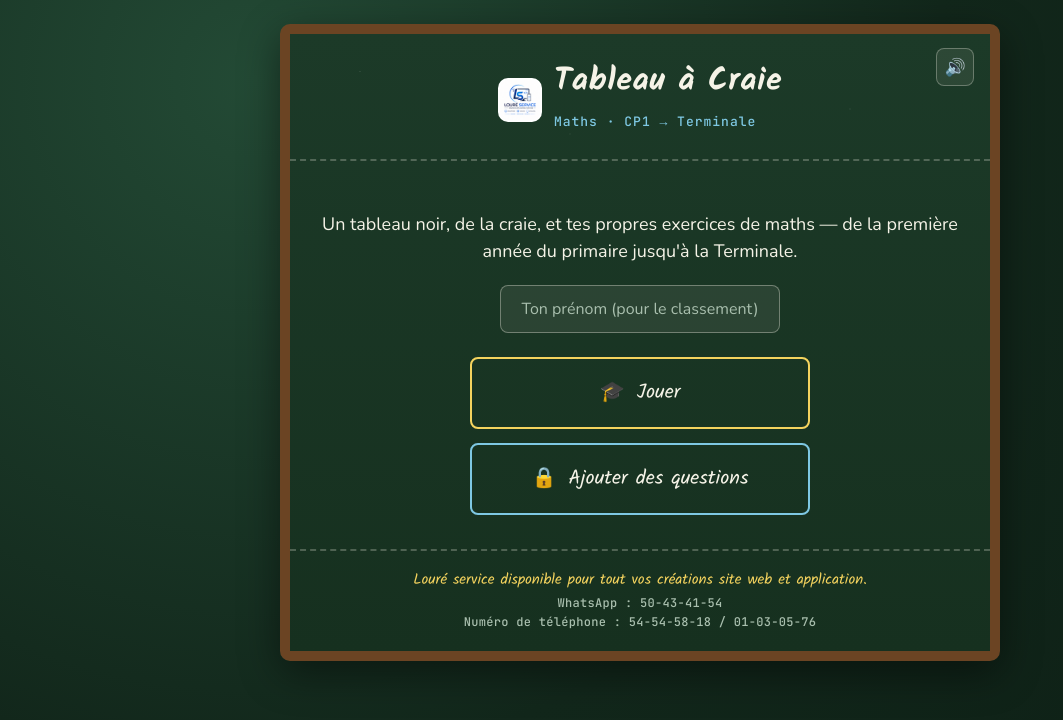
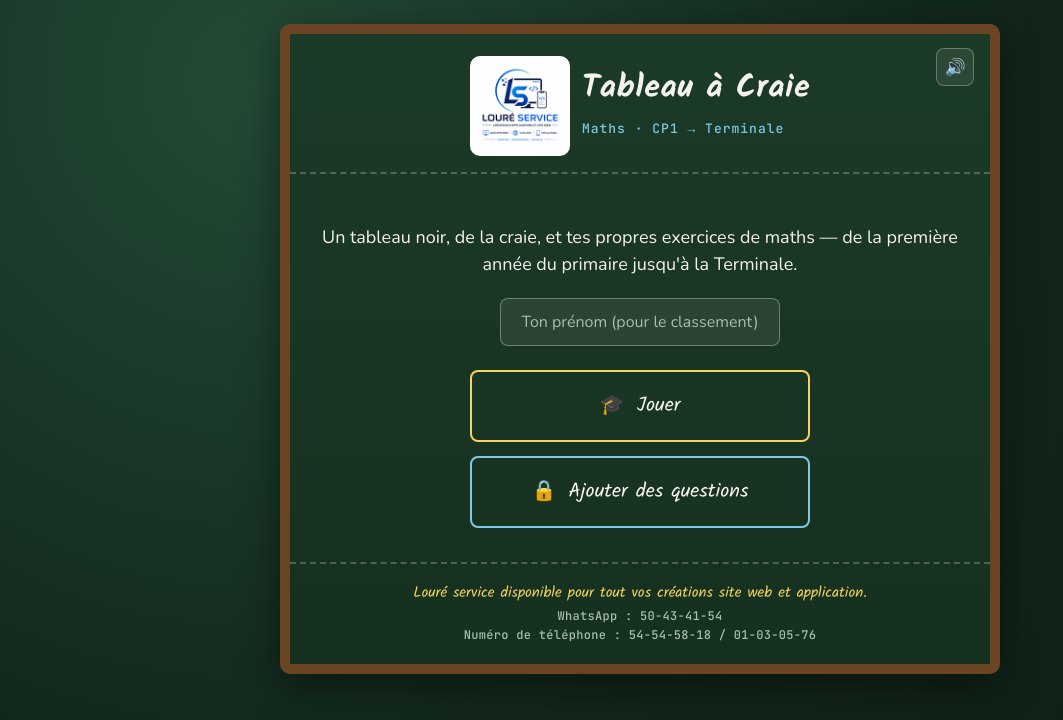
Before and after one commit to hamedlalegende494-coder/Tableau-a-craie-, a plain HTML site: page index.html in a window 1280 px wide. Shown: the whole page, without its empty margins (0-1063 px from the left). Drawn offline with nearby package versions, Linux system fonts and the light colour scheme.

Commit message:
Modify logo size and update admin password
Updated logo dimensions and changed admin password.

```diff
--- a/index.html
+++ b/index.html
@@ -110,8 +110,8 @@ input, textarea {
 }
 
 .loure-logo {
-  width: 44px;
-  height: 44px;
+  width: 100px;
+  height: 100px;
   border-radius: 10px;
   background: #fff;
   padding: 2px;
@@ -413,7 +413,7 @@ input, textarea {
   // Mot de passe pour accéder à l'ajout de questions.
   // Pour le changer : remplace le texte entre guillemets ci-dessous,
   // enregistre le fichier, puis remets-le en ligne sur GitHub.
-  var ADMIN_PASSWORD = "Craie2026";
+  var ADMIN_PASSWORD = "05112001";
 
   function classGroup(classId) {
     var c = CLASSES.filter(function (x) {
```
